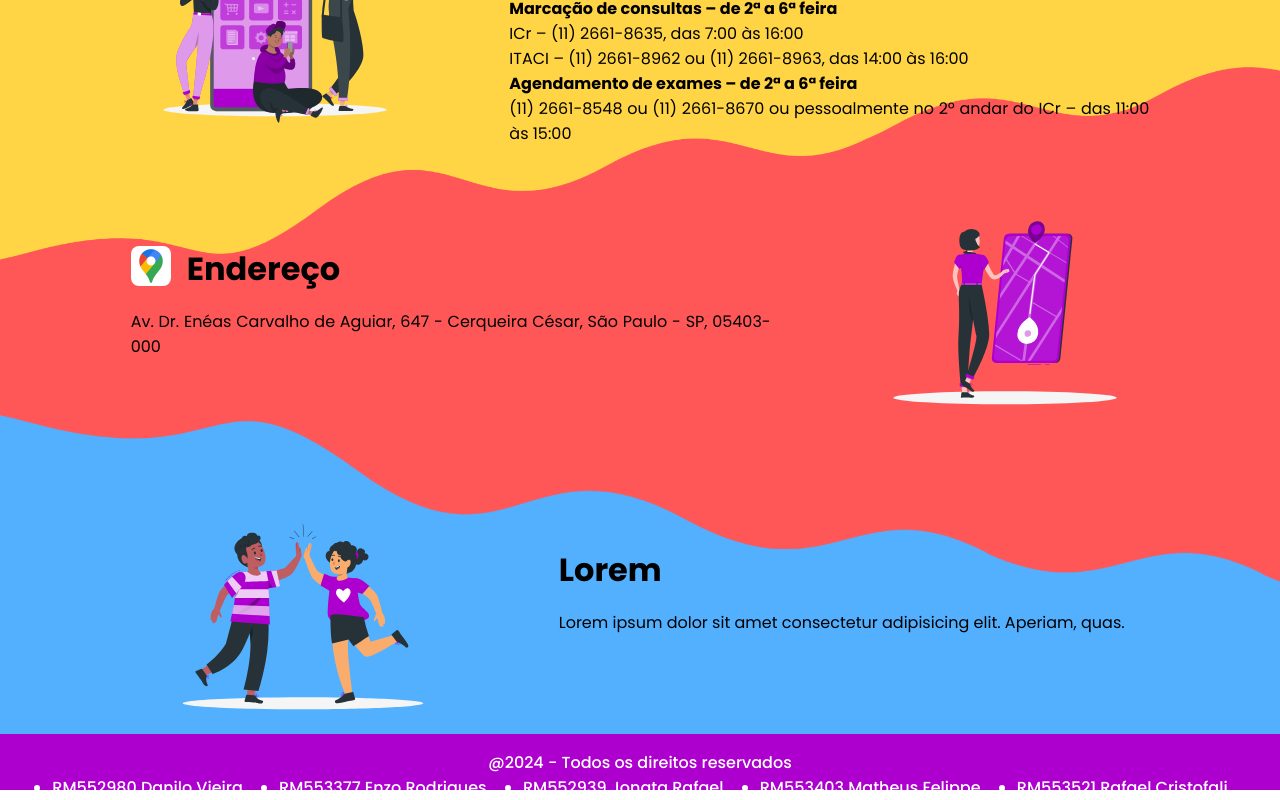
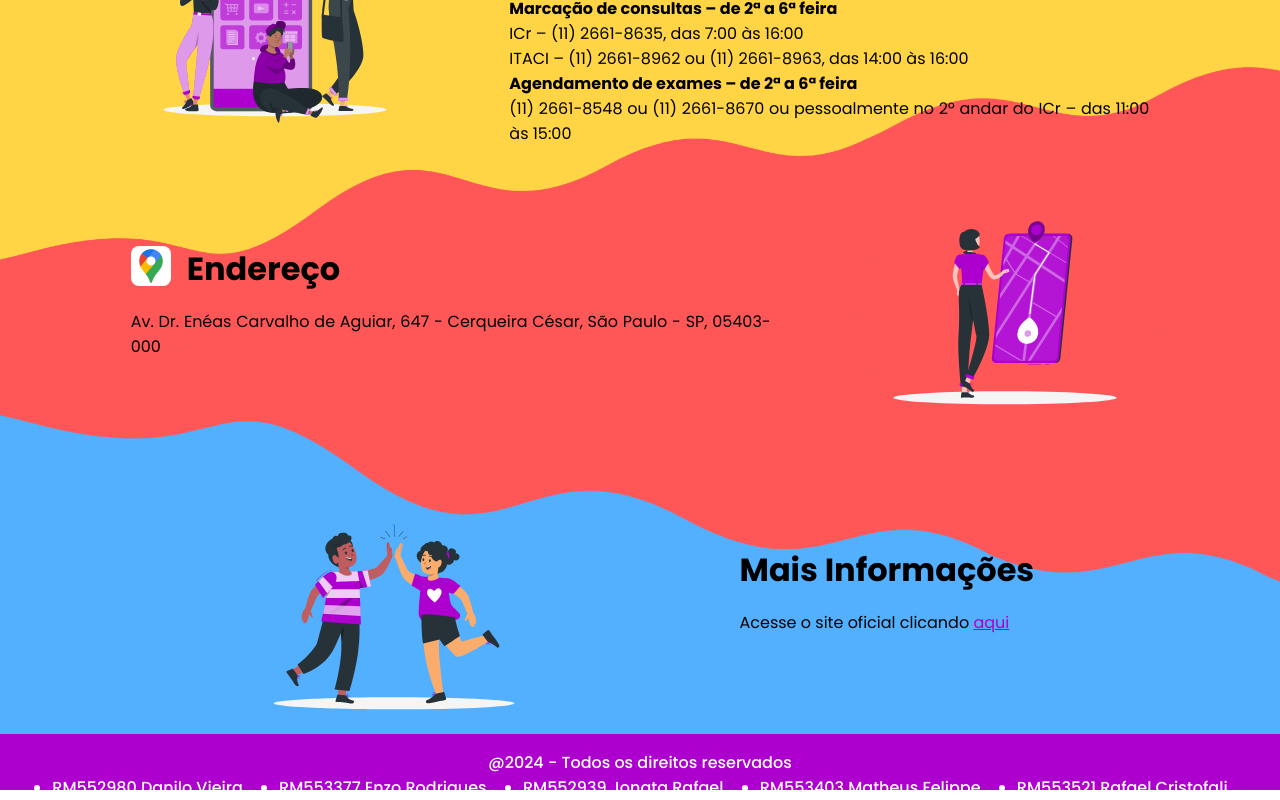
Before and after one commit to Rafafaaa-FIAP/CHL1-infocr, a React (Vite) app: page /Instituto in a window 1280 px wide. Shown: the part 498-1298 px from the top of the page. Built offline with nearby package versions, Linux system fonts and the light colour scheme.

Commit message:
feat: more information

```diff
--- a/src/routes/Instituto/index.jsx
+++ b/src/routes/Instituto/index.jsx
@@ -59,8 +59,8 @@ function Instituto() {
           <img src={hiFive} alt="Hi Five" />
         </div>
         <div className='container-right'>
-          <h1>Lorem</h1>
-          <p>Lorem ipsum dolor sit amet consectetur adipisicing elit. Aperiam, quas.</p>
+          <h1>Mais Informações</h1>
+          <p>Acesse o site oficial clicando <a href='https://icr.usp.br/' target='_blank'>aqui</a></p>
         </div>
       </div>
     </div>
```
